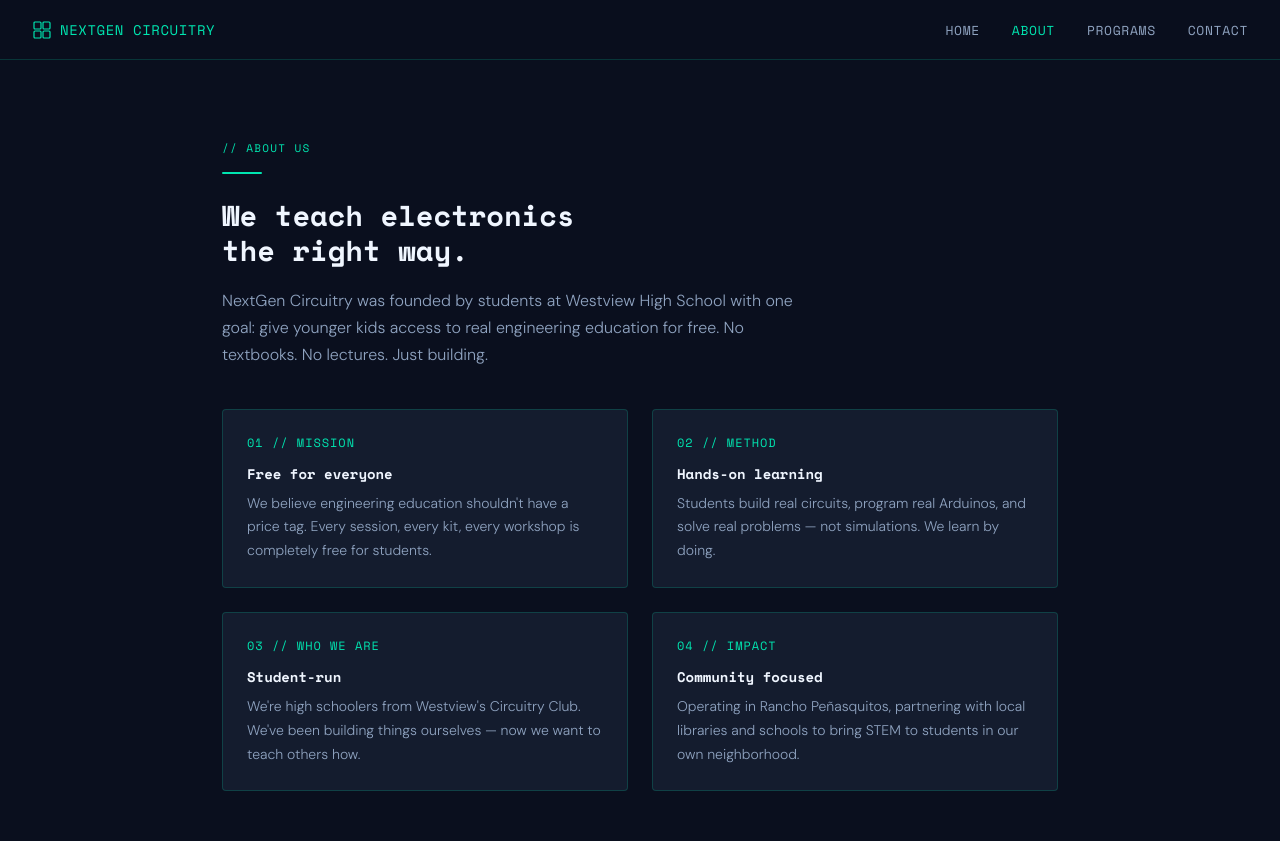
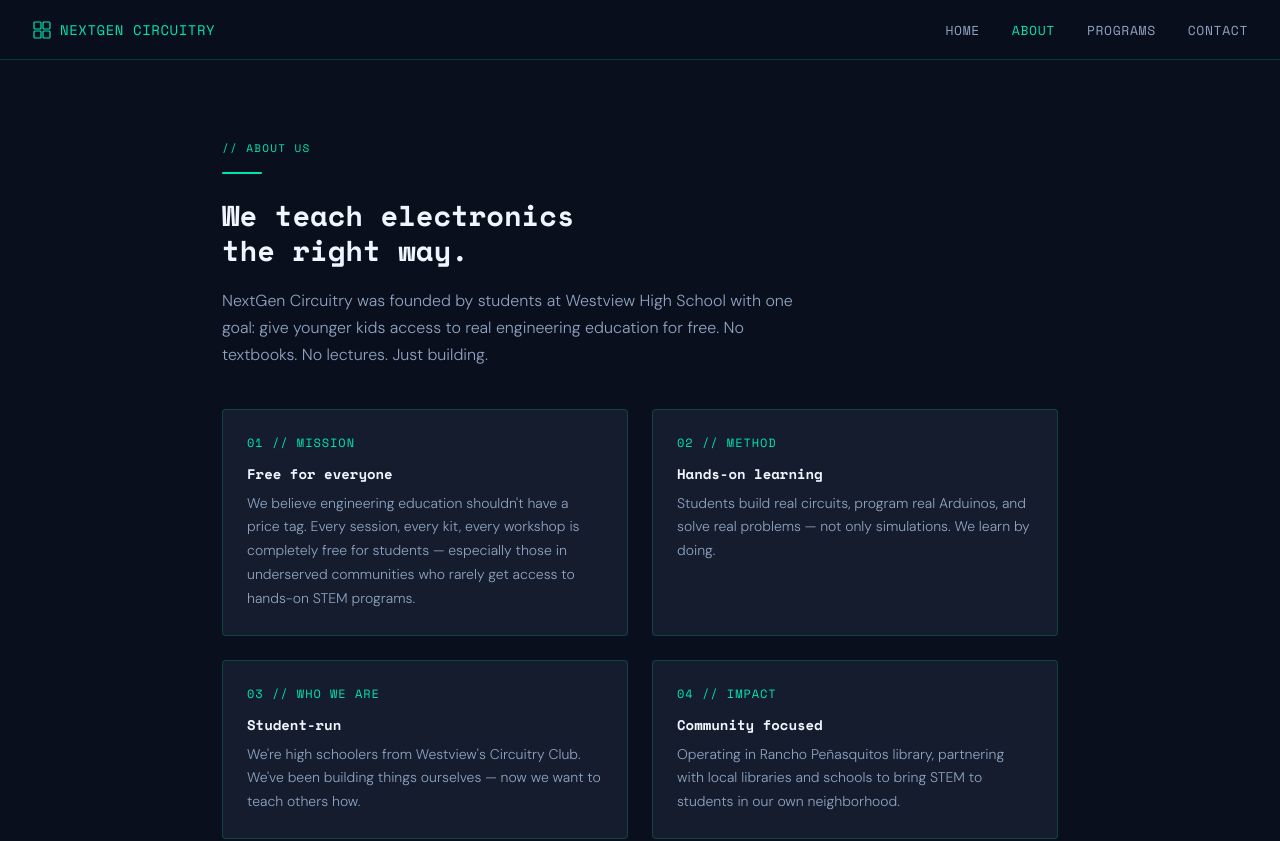
Before and after one commit to donut-hole0/nextgen-circuitry, a SvelteKit app: page /about in a window 1280 px wide. Shown: the top 841 px of the page. Built offline with nearby package versions, Linux system fonts and the light colour scheme.

Commit message:
changed descriptions

```diff
--- a/src/routes/about/+page.svelte
+++ b/src/routes/about/+page.svelte
@@ -12,12 +12,12 @@
     <div class="card">
       <div class="card-tag">01 // MISSION</div>
       <h3>Free for everyone</h3>
-      <p>We believe engineering education shouldn't have a price tag. Every session, every kit, every workshop is completely free for students.</p>
+      <p>We believe engineering education shouldn't have a price tag. Every session, every kit, every workshop is completely free for students — especially those in underserved communities who rarely get access to hands-on STEM programs.</p>
     </div>
     <div class="card">
       <div class="card-tag">02 // METHOD</div>
       <h3>Hands-on learning</h3>
-      <p>Students build real circuits, program real Arduinos, and solve real problems — not simulations. We learn by doing.</p>
+      <p>Students build real circuits, program real Arduinos, and solve real problems — not only simulations. We learn by doing.</p>
     </div>
     <div class="card">
       <div class="card-tag">03 // WHO WE ARE</div>
@@ -27,7 +27,7 @@
     <div class="card">
       <div class="card-tag">04 // IMPACT</div>
       <h3>Community focused</h3>
-      <p>Operating in Rancho Peñasquitos, partnering with local libraries and schools to bring STEM to students in our own neighborhood.</p>
+      <p>Operating in Rancho Peñasquitos library, partnering with local libraries and schools to bring STEM to students in our own neighborhood.</p>
     </div>
   </div>
 </main>
```
